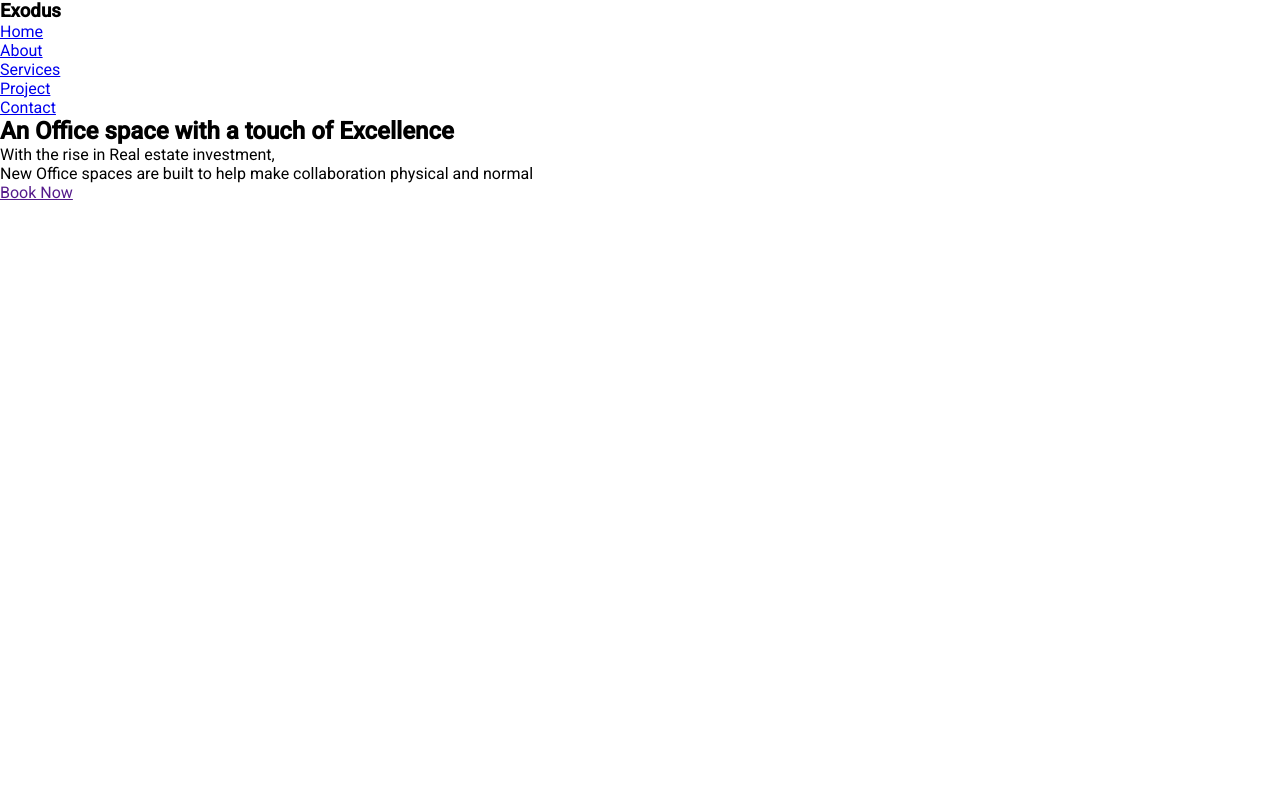
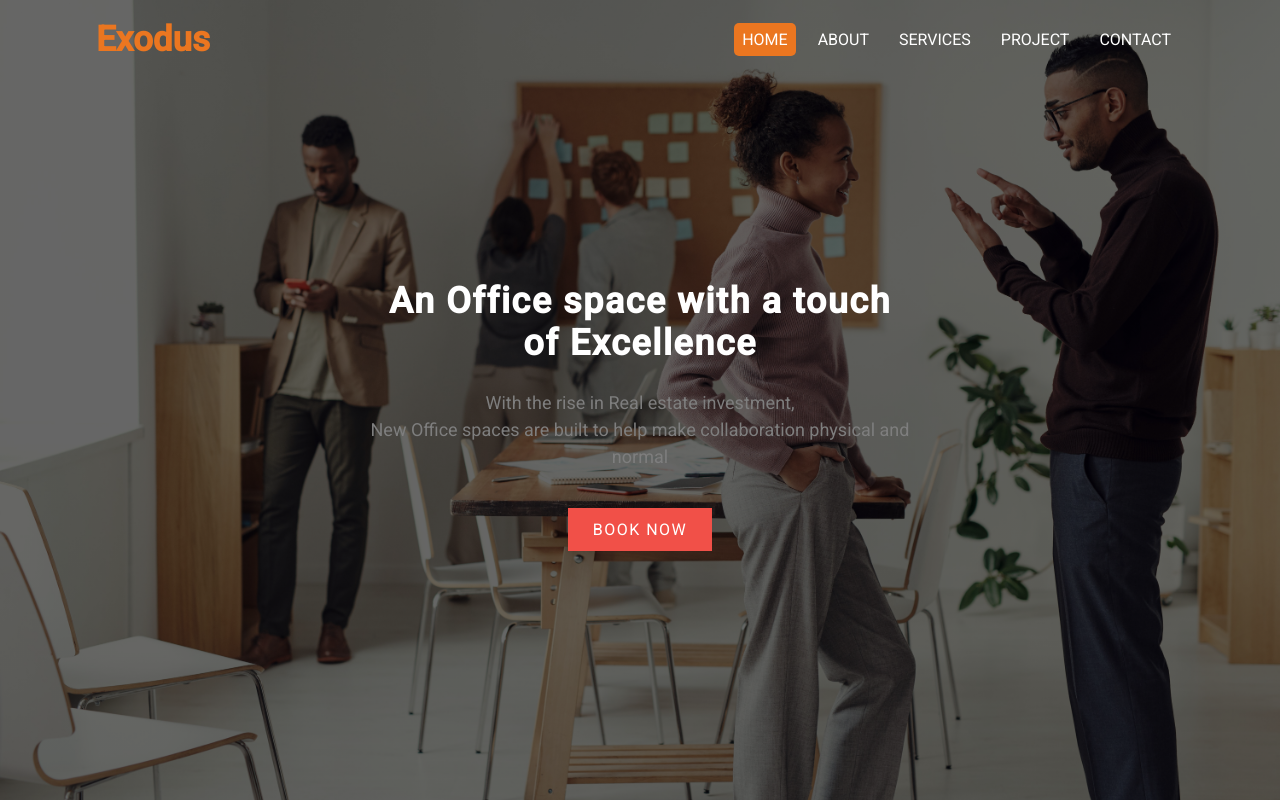
Before and after one commit to Tobi-Kazim/LandingPage2, a plain HTML site: page index.html in a window 1280 px wide. Drawn offline with Linux system fonts and the light colour scheme.

Commit message:
style.css

```diff
--- a/style.css
+++ b/style.css
@@ -6,114 +6,90 @@
     font-family: 'Roboto', sans-serif;
 }
 
-.header {
+section {
     min-height: 100vh;
-    background-image: linear-gradient(rgba(0,0,0,0.38), rgba(0,0,0,0.38)), url(img3.jpg);
+    background: linear-gradient(rgba(0,0,0,0.6),rgba(0,0,0,0.6)), url(2.jpg);
     background-repeat: no-repeat;
     background-size: cover;
-
-    .navbar {
-        width: 1005;
-        color: #fff;
-        display: flex;
-        justify-content: space-between;
-        align-items: center;
-        padding: 10px 60px;
 }
 
-    .navbar .logo {
-        font-size: 35px;
-        text-transform: uppercase;
-        font-weight: 500;
-        margin: 10px 0px;
+.container {
+    width: 85%;
+    margin: auto;
 }
 
-    .nav-menu ul {
-        display: flex;
-        justify-content: center;
-        align-items: center;
+nav {
+    height: 80px;
 }
 
-    .nav-menu ul li {
-        list-style: none;
-        padding: 10px 20px;
-        border-radius: 5px;
-        cursor: pointer;
+nav h1 {
+    float: left;
+    line-height: 80px;
+    font-size: 35px;
+    font-size: inline;
+    color: #eb7620;
 }
 
-    .nav-menu ul li a {
-        text-decoration: none;
-        font-size: 18px;
-        color: #fff;
+nav ul {
+    float: right;
+    line-height: 80px;
 }
 
-    .nav-menu ul li:hover {
-        background-color: #fc9003;
+nav ul li {
+    display: inline-block;
+    list-style: none;
+    padding: 0px 5px;
+}
+
+nav ul li a {
+    color: #fff;
+    text-decoration: none;
+    text-transform: uppercase;
+    border-radius: 5px;
+    padding: 7px 8px;
+}
+
+nav ul li a:hover {
+    background-color: #eb7620;
     transition: 0.5s ease;
 }
 
-    .toggle-btn {
-        position: absolute;
-        top: 28px;
-        right: 68px;
-        display: none;
-        justify-content: space-between;
-        flex-direction: column;
-        height: 22px;
-        width: 3l2px;
+nav ul li .active {
+    background-color: #eb7620;
 }
 
-    .toggle-btn .bar {
-        height: 4px;
-        width: 100px;
-        background-color: #fff;
-        border-radius: 10px;
+.article {
+    width: 50%;
+    margin: auto;
+    text-align: center;
+    transform: translateY(25vh);
 }
 
-    .content-section {
-        width: 100%;
-        position: absolute;
-        top: 50%;
-        left: 50%;
-        transform: translate(-50%, -50%);
-        text-align: center;
-        padding: 0px 60px;
+.article h1 {
+    font-size: 36px;
+    color: #fff;
+    letter-spacing: 1.5px;
+    font-weight: 800;
+    margin-bottom: 25px;
 }
 
-    .content-section h1 {
+.article p {
+    font-size: 18px;
+    color: #7e7e7e;
+    line-height: 1.5;
+    margin-bottom: 50px;
+}
+
+.article .btn {
     color: #fff;
-        font-family: 50px;
-        font-weight: 700;
+    padding: 12px 25px;
     letter-spacing: 1.5px;
     text-transform: uppercase;
+    text-decoration: none;
+    background-color: #f15048;
 }
 
-    .content-section p {
-        color: #a1a1a1;
-        font-size: 19px;
-        margin-top: 10px;
-        line-height: 1.5;
-    }
-
-    .content-section .button {
-        margin-top: 25px;
-    }
-
-    .content-section .button a {
-        text-decoration: none;
-        font-size: 20px;
-        color: #fff;
-        display: inline-block;
-        background-color: #fc9003;
-        border-radius: 5px;
-        padding: 14px 25px;
-        letter-spacing: 1.5px;
-    }
-
-    .content-section .button a:hover {
-        background-color: #9dd153;
+.article .btn:hover {
+    background-color: #4399fa;
     transition: 0.5s ease;
 }
-
-
-}
```
Lines whose indentation alone changed are shown as unchanged.
